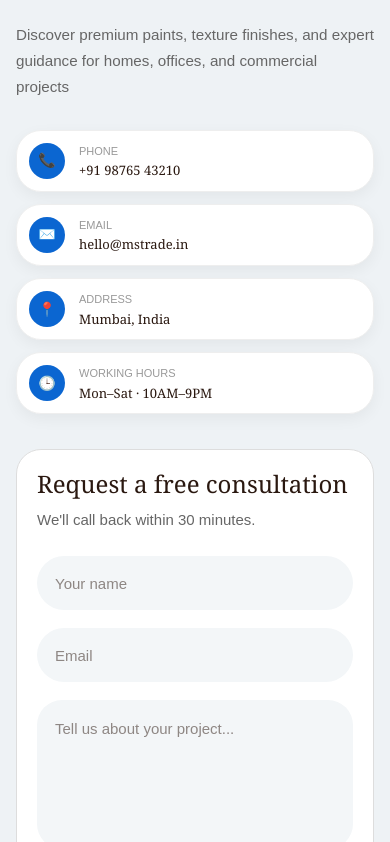
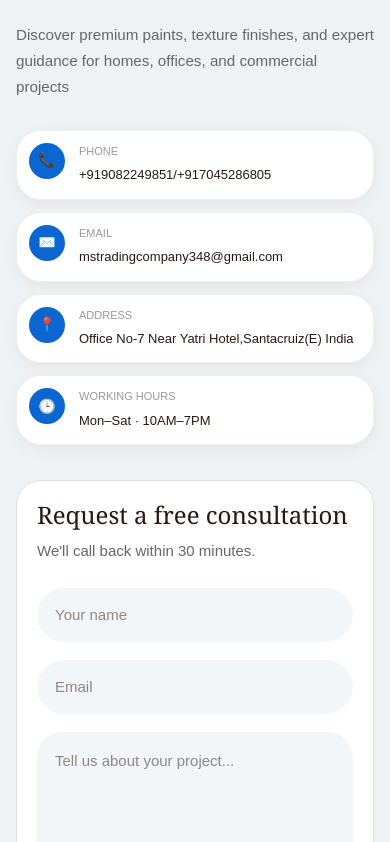
Before and after one commit to SanvedM/ms_porthfolio, a React (Vite) app: page / in a window 390 px wide. Shown: the part 2142-2984 px from the top of the page. Built offline with nearby package versions, Linux system fonts and the light colour scheme.

Commit message:
changes in contact details

```diff
--- a/src/Contact.css
+++ b/src/Contact.css
@@ -52,13 +52,12 @@ gap:12px;
 
 .info-box{
 display:flex;
-align-items:center;
+align-items:flex-start;
 gap:14px;
 
 padding:14px 18px;
 
 background:white;
-
 border-radius:25px;
 
 border:1px solid #eee;
@@ -67,9 +66,9 @@ box-shadow:0 5px 15px rgba(0,0,0,.05);
 }
 
 .info-icon{
-min-width:42px;
 width:42px;
 height:42px;
+min-width:42px;
 
 display:flex;
 align-items:center;
@@ -79,7 +78,15 @@ background:#0b66d1;
 color:white;
 
 border-radius:50%;
+
 font-size:18px;
+
+flex-shrink:0;
+}
+
+.info-box > div:last-child{
+flex:1;
+min-width:0;
 }
 
 .small{
@@ -90,7 +97,17 @@ margin-bottom:4px;
 
 .info-box h3{
 font-size:15px;
-word-break:break-word;
+margin:0;
+font-weight:500;
+
+font-family:Arial, Helvetica, sans-serif;
+
+line-height:1.8;
+
+white-space:nowrap;
+
+display:block;
+width:100%;
 }
 
 .form-box{
@@ -152,14 +169,12 @@ background:#0b66d1;
 color:white;
 
 cursor:pointer;
-
 transition:.3s;
 }
 
 .contact-form button:hover{
 transform:scale(1.02);
 }
-
 
 /* TABLET */
 
@@ -175,7 +190,6 @@ padding:30px;
 }
 
 }
-
 
 /* MOBILE */
 
@@ -208,7 +222,6 @@ width:100%;
 
 }
 
-
 /* VERY SMALL DEVICES */
 
 @media(max-width:480px){
@@ -226,6 +239,17 @@ font-size:14px;
 
 .info-box h3{
 font-size:13px;
+margin:0;
+font-weight:500;
+
+font-family:Arial, Helvetica, sans-serif;
+
+line-height:1.8;
+
+white-space:nowrap;
+
+display:block;
+width:100%;
 }
 
 .form-box h3{
@@ -234,14 +258,7 @@ font-size:24px;
 
 }
 
-
-/* GLOBAL HEADINGS */
-
-h1,
-h2,
-h3,
-h4,
-h5{
+h1,h2,h3,h4,h5{
 font-family:Georgia,'Times New Roman',serif;
 line-height:1.2;
 }
--- a/src/Reviews.css
+++ b/src/Reviews.css
@@ -100,7 +100,7 @@
 .review-user h4{
     font-size:22px;
     margin-bottom:6px;
-    color:white;
+    color:rgb(66, 63, 63);
 }
 
 .review-user span{
--- a/src/components/Contact.jsx
+++ b/src/components/Contact.jsx
@@ -66,10 +66,10 @@ function Contact() {
               <div className="contact-info">
 
                 {[
-                  ["📞","PHONE","+91 98765 43210"],
-                  ["✉️","EMAIL","hello@mstrade.in"],
-                  ["📍","ADDRESS","Mumbai, India"],
-                  ["🕒","WORKING HOURS","Mon–Sat · 10AM–9PM"]
+                  ["📞","PHONE","+919082249851/+917045286805"],
+                  ["✉️","EMAIL","mstradingcompany348@gmail.com"],
+                  ["📍","ADDRESS","Office No-7 Near Yatri Hotel,Santacruiz(E) India"],
+                  ["🕒","WORKING HOURS","Mon–Sat · 10AM–7PM"]
                 ].map(
                   ([icon,title,value])=>(
 
--- a/src/components/Footer.jsx
+++ b/src/components/Footer.jsx
@@ -28,7 +28,7 @@ function Footer() {
           </p>
 
           <div className="footer-content">
-            Pune, Maharashtra <br />
+            Office No-7 Near Yatri Hotel,Santacruiz(E) India <br />
             Mon–Sat · 10am–7pm
           </div>
 
@@ -44,8 +44,8 @@ function Footer() {
           </p>
 
           <div className="footer-content">
-            info@mstrading.com <br />
-            +91 98765 43210
+            mstradingcompany348@gmail.com <br />
+            "+919082249851/+917045286805"
           </div>
 
         </div>
--- a/src/components/Navbar.jsx
+++ b/src/components/Navbar.jsx
@@ -112,7 +112,7 @@ function Navbar() {
 
               <button
   onClick={() =>
-    window.location.href = "tel:+919876543210"
+    window.location.href = "tel:+919082249851"
   }
   className="call-btn"
 >
@@ -168,7 +168,7 @@ function Navbar() {
       {/* FLOATING CALL BUTTON FOR MOBILE/TABLET */}
 
         <a
-          href="tel:+919876543210"
+          href="tel:+919082249851"
           className="floating-call"
         >
           📞
```
